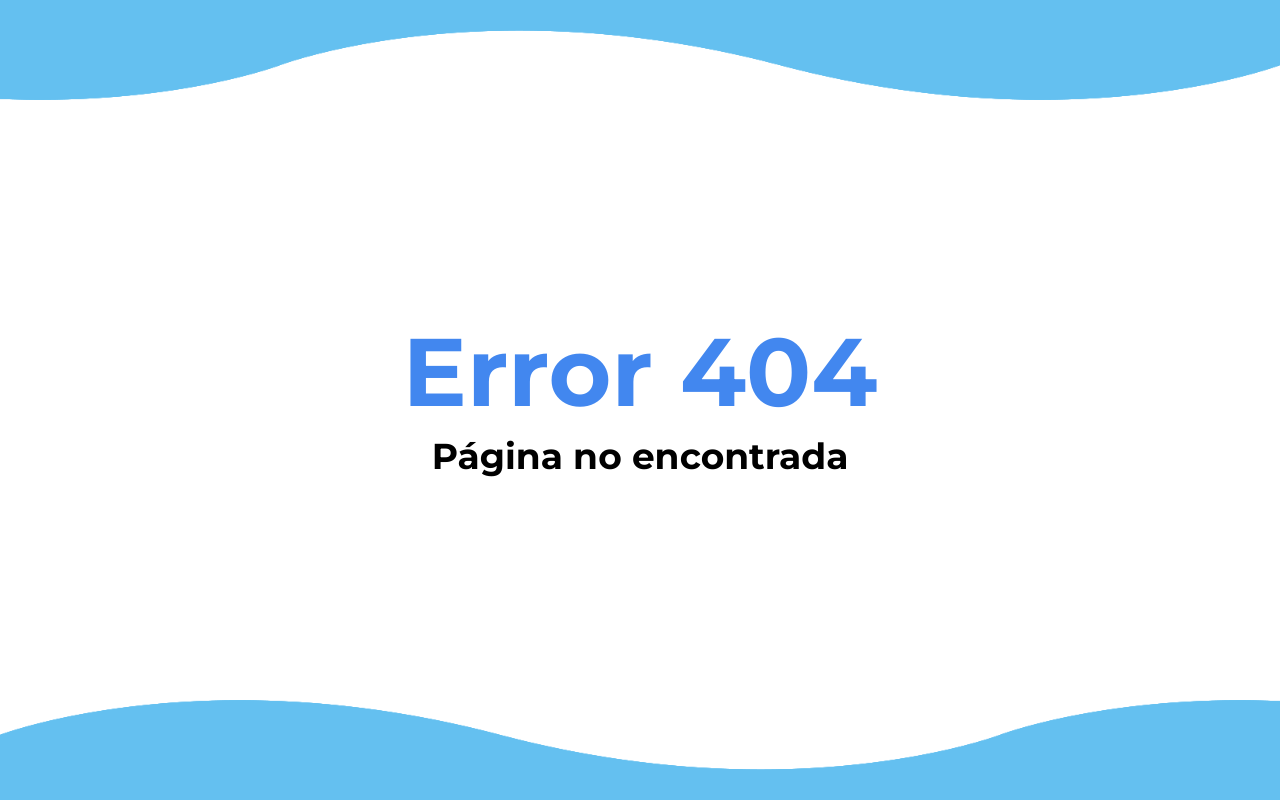
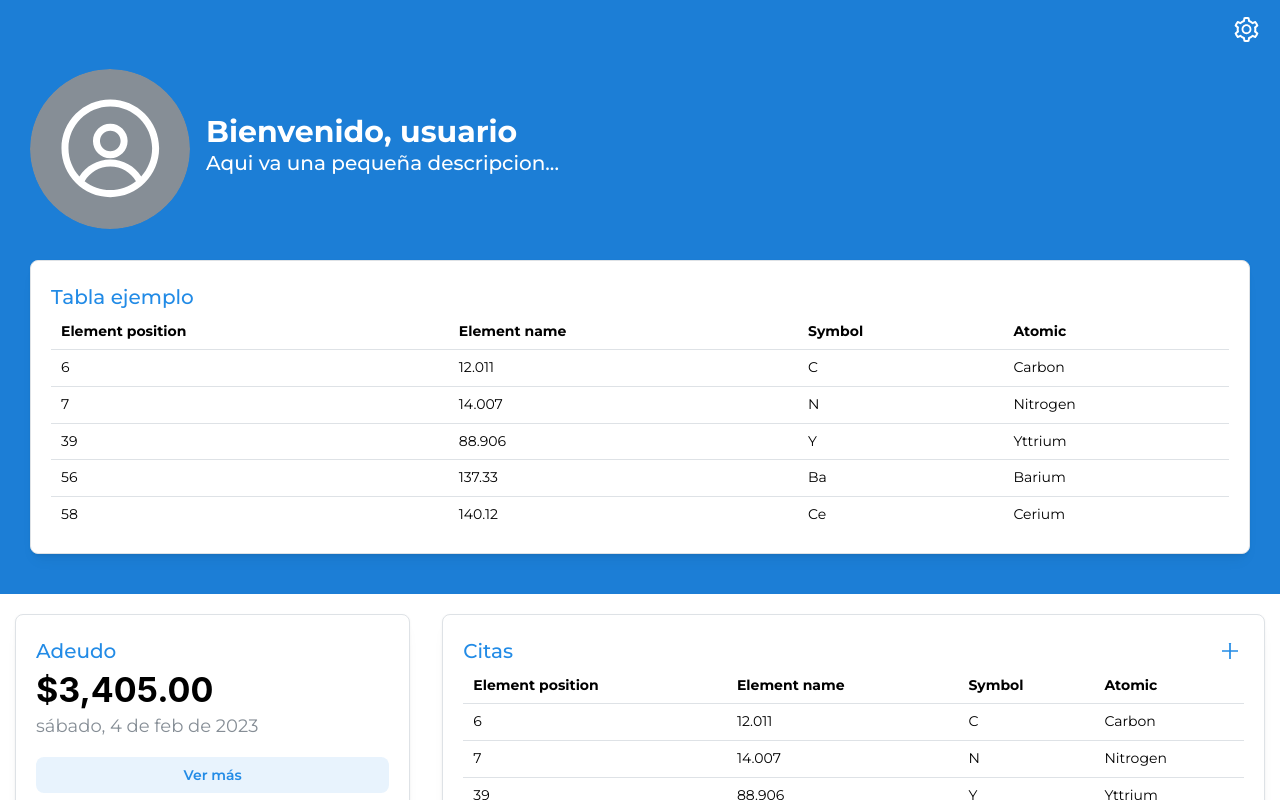
Before and after one commit to alanvviera/DentalSystem, a Next.js app: page /dashboard-example in a window 1280 px wide. Before the commit this address had no page. Shown: the top 800 px of the page. Built offline with nearby package versions, Linux system fonts and the light colour scheme.

Commit message:
Moved dashboard example

```diff
--- a/app/dashboard/testscreen/page.jsx
+++ b/app/dashboard-example/page.jsx
@@ -1,5 +1,3 @@
-"use client"
-import { LoadingScreen } from "@/components/LoadingScreen";
 import AppointmentCard from "@/components/dashboard2/AppointmentCard";
 import CustomCard from "@/components/dashboard2/CustomCard";
 import CustomTable from "@/components/dashboard2/CustomTable";
@@ -7,7 +5,6 @@ import DebtCard from "@/components/dashboard2/DebtCard";
 import PendingAppointmentsCard from "@/components/dashboard2/PendingAppointmentsCard";
 import ProfileBanner from "@/components/dashboard2/ProfileBanner";
 import { Grid, GridCol, Text } from "@mantine/core";
-import { useSession } from "next-auth/react";
 import React from "react";
 
 const page = () => {
@@ -23,12 +20,9 @@ const page = () => {
     debt: 3405,
     date: "2023-02-04",
   };
-  const {data: session, status} = useSession();
-  if (status === "loading") return <LoadingScreen/>
-  const {user: {name,email,image}} = session;
   return (
     <div>
-      <ProfileBanner title={`Bienvenido, ${name}`} description={email} showAvatar avatarImageUrl={image} showSettingsButton>
+      <ProfileBanner title={`Bienvenido, usuario`} description="Aqui va una pequeña descripcion..." showAvatar avatarImageUrl={null} showSettingsButton>
         <CustomCard title="Tabla ejemplo">
           <CustomTable items={items} headers={headers} />
         </CustomCard>
```
